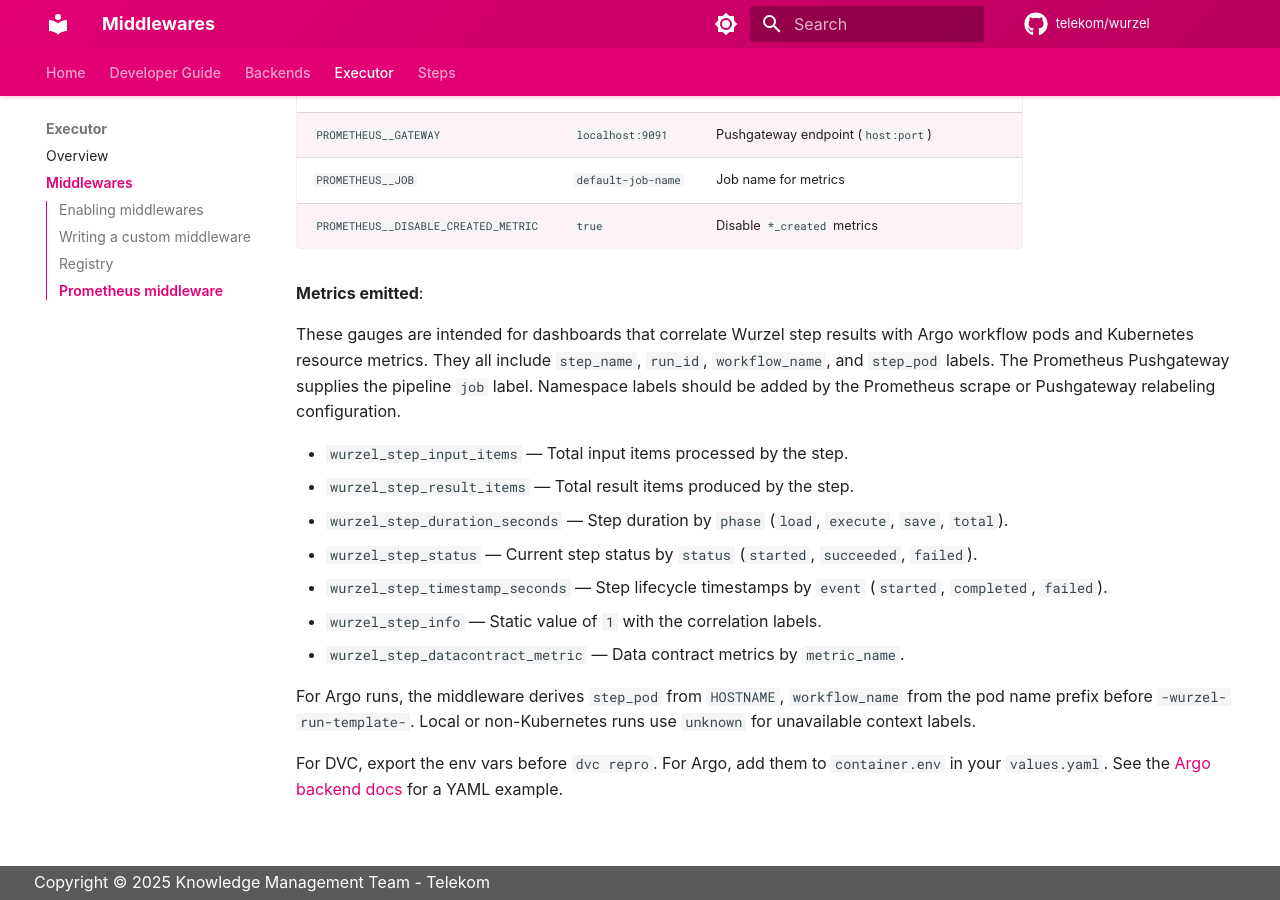
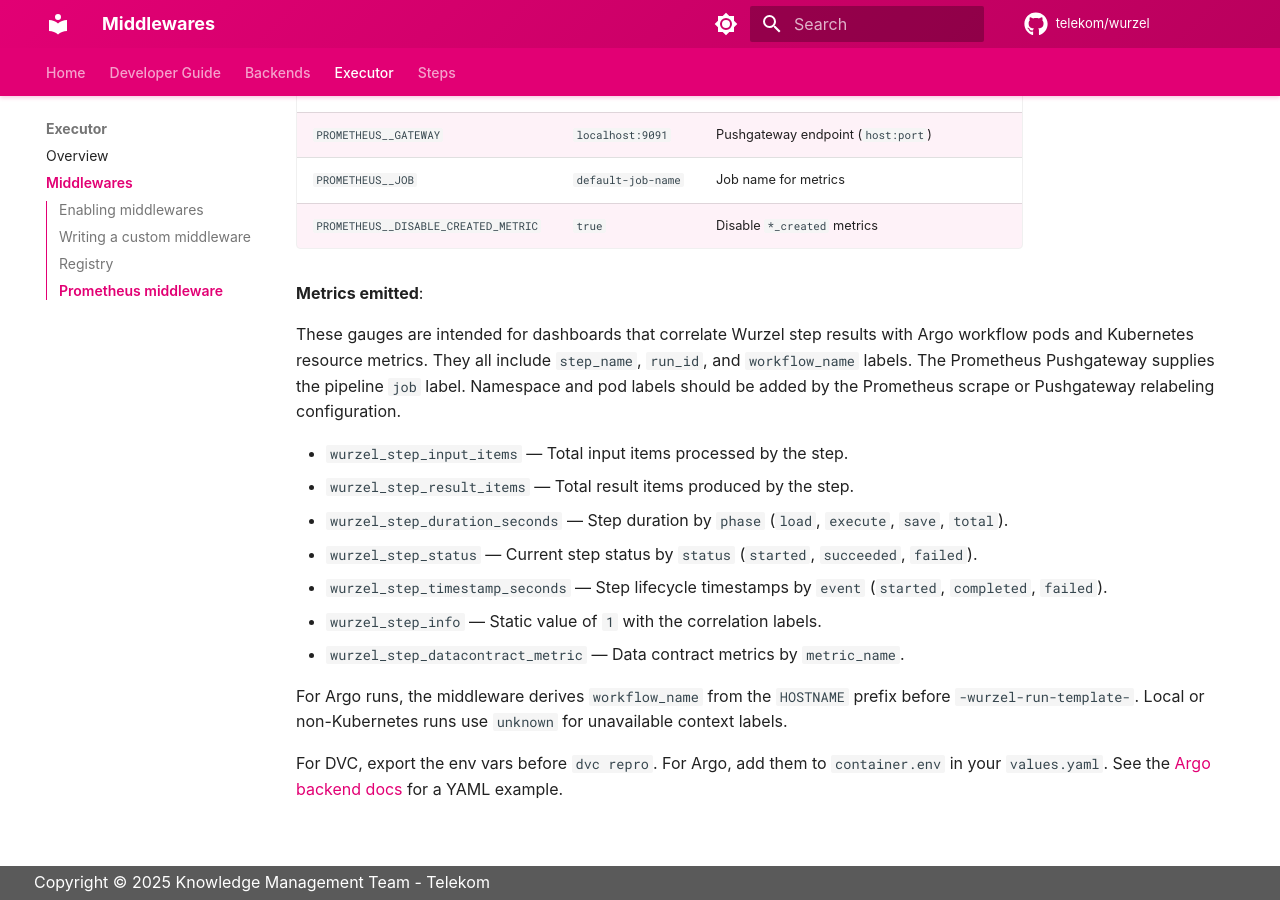
Before and after one commit to telekom/wurzel, an MkDocs documentation site: the page built from docs/executor/middlewares.md, in a window 1280 px wide and 900 px high, scrolled down 2556 px. Built offline with MkDocs 1.6.1 and Material for MkDocs 9.7.7, drawn with Linux system fonts in a browser that asks for light colours; some web fonts are replaced; comment, search, counter and statistics services are not loaded.

Commit message:
refactor: reduce Wurzel observability metric labels

```diff
--- a/docs/executor/middlewares.md
+++ b/docs/executor/middlewares.md
@@ -128,9 +128,9 @@ Settings use the `PROMETHEUS__` prefix (pydantic-settings applies it automatical
 
 These gauges are intended for dashboards that correlate Wurzel step results with
 Argo workflow pods and Kubernetes resource metrics. They all include
-`step_name`, `run_id`, `workflow_name`, and `step_pod` labels. The Prometheus
-Pushgateway supplies the pipeline `job` label. Namespace labels should be added
-by the Prometheus scrape or Pushgateway relabeling configuration.
+`step_name`, `run_id`, and `workflow_name` labels. The Prometheus Pushgateway
+supplies the pipeline `job` label. Namespace and pod labels should be added by
+the Prometheus scrape or Pushgateway relabeling configuration.
 
 - `wurzel_step_input_items` — Total input items processed by the step.
 - `wurzel_step_result_items` — Total result items produced by the step.
@@ -140,9 +140,9 @@ by the Prometheus scrape or Pushgateway relabeling configuration.
 - `wurzel_step_info` — Static value of `1` with the correlation labels.
 - `wurzel_step_datacontract_metric` — Data contract metrics by `metric_name`.
 
-For Argo runs, the middleware derives `step_pod` from `HOSTNAME`,
-`workflow_name` from the pod name prefix before `-wurzel-run-template-`. Local
-or non-Kubernetes runs use `unknown` for unavailable context labels.
+For Argo runs, the middleware derives `workflow_name` from the `HOSTNAME` prefix
+before `-wurzel-run-template-`. Local or non-Kubernetes runs use `unknown` for
+unavailable context labels.
 
 For DVC, export the env vars before `dvc repro`. For Argo, add them to
 `container.env` in your `values.yaml`. See the
```
Also changed, not shown: docs/backends/argoworkflows.md (+6 -6 lines), 2 other files.
